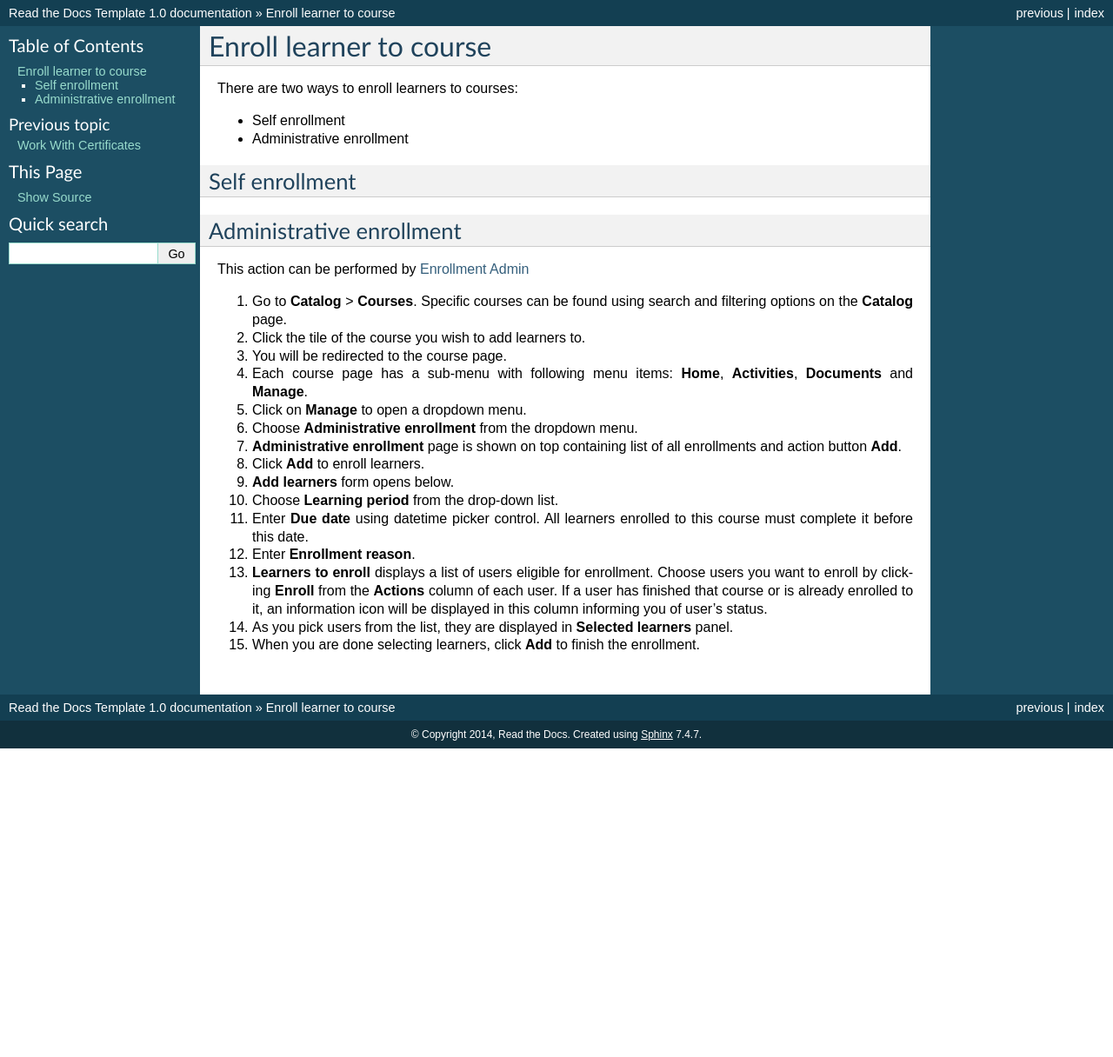
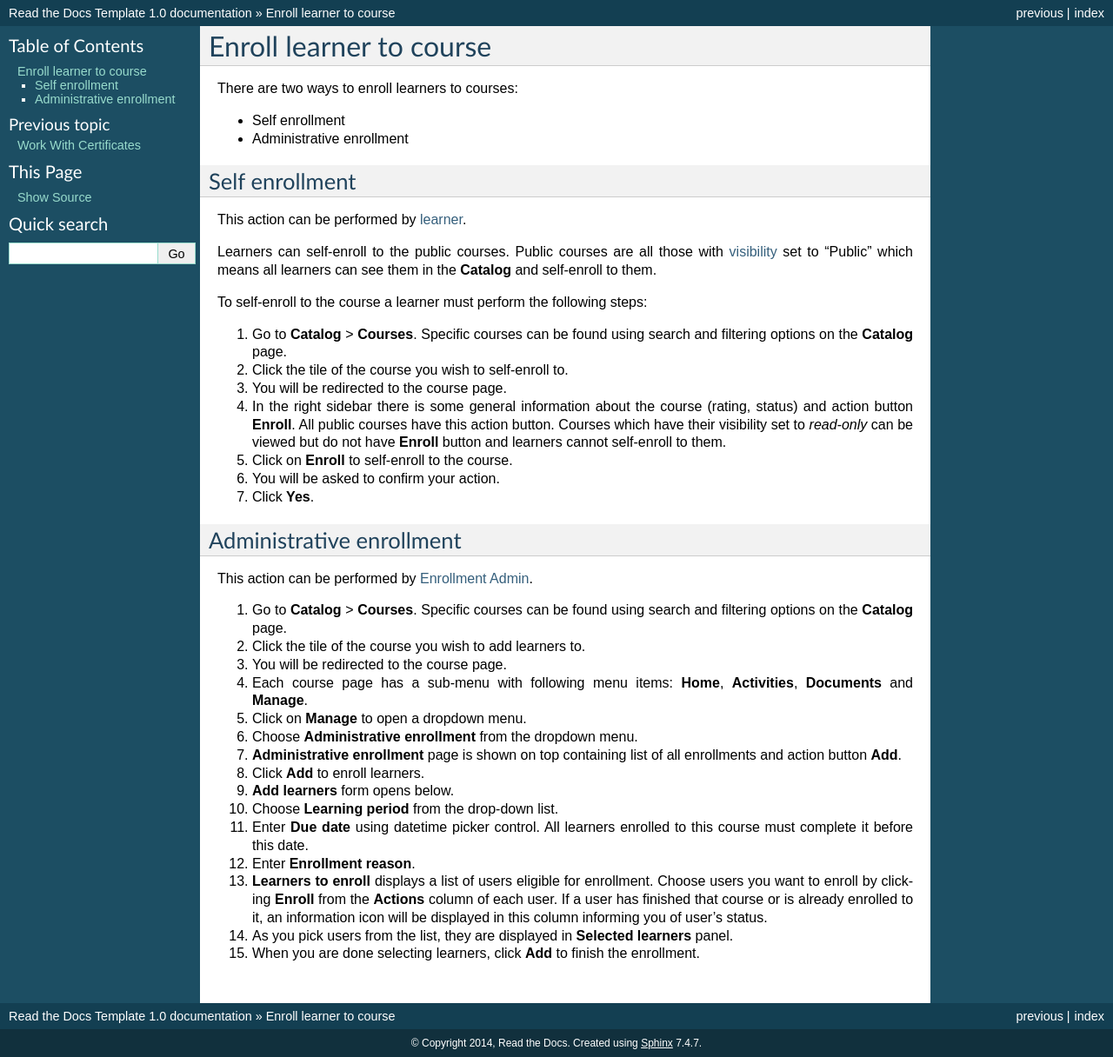
Before and after one commit to pslisko/performa365docs, a Sphinx documentation site: the page built from docs/howto/enroll_learner_to_course.rst, in a window 1280 px wide. Shown: the whole page at 87% size. Built offline with Sphinx 7.4.7, drawn with Linux system fonts in a browser that asks for light colours; pages that are not in the unit, such as notebooks, are missing from menus; before the commit the page ends 900 px from its top, so only the background shows below that.

Commit message:
Update enroll_learner_to_course.rst

```diff
--- a/docs/howto/enroll_learner_to_course.rst
+++ b/docs/howto/enroll_learner_to_course.rst
@@ -13,7 +13,23 @@ There are two ways to enroll learners to courses:
 Self enrollment
 ***************
 
+..
+This action can be performed by
+:ref:`learner <learner>`.
 
+..
+Learners can self-enroll to the public courses. Public courses are all those with :ref:`visibility <courses>` set to "Public" which means all learners can see them in the **Catalog** and self-enroll to them.
+
+..
+To self-enroll to the course a learner must perform the following steps:
+
+#. Go to **Catalog** > **Courses**. Specific courses can be found using search and filtering options on the **Catalog** page.
+#. Click the tile of the course you wish to self-enroll to.
+#. You will be redirected to the course page.
+#. In the right sidebar there is some general information about the course (rating, status) and action button **Enroll**. All public courses have this action button. Courses which have their visibility set to *read-only* can be viewed but do not have **Enroll** button and learners cannot self-enroll to them.
+#. Click on **Enroll** to self-enroll to the course.
+#. You will be asked to confirm your action.
+#. Click **Yes**.
 
 .. _administrative_enrollment:
 
@@ -22,7 +38,7 @@ Administrative enrollment
 
 ..
 This action can be performed by
-:ref:`Enrollment Admin <enrollment_administrator>`
+:ref:`Enrollment Admin <enrollment_administrator>`.
 
 #. Go to **Catalog** > **Courses**. Specific courses can be found using search and filtering options on the **Catalog** page.
 #. Click the tile of the course you wish to add learners to.
```
